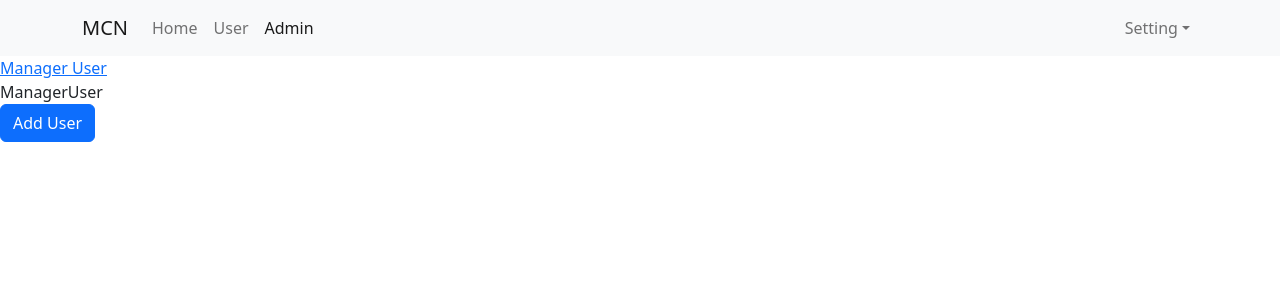
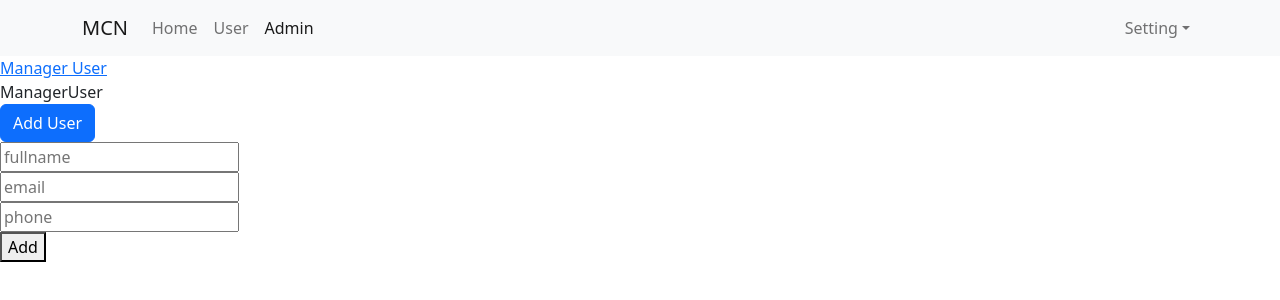
Before and after one commit to phongnhadn1991/reactjs-shop, a React (Create React App) app: page /admins/manager-user in a window 1280 px wide. Shown: the top 300 px of the page. Built offline with nearby package versions, Linux system fonts and the light colour scheme.

Commit message:
axios call api

```diff
--- a/src/components/Admin/Content/ManagerUser.jsx
+++ b/src/components/Admin/Content/ManagerUser.jsx
@@ -1,12 +1,105 @@
-import React from 'react';
+import React, { useState } from 'react';
+import axios from 'axios'
+import { ToastContainer, toast } from 'react-toastify';
+import 'react-toastify/dist/ReactToastify.css';
 
 const ManagerUser = (props) => {
+
+    const [fullNameUser, setfullNameUser] = useState('')
+    const [emailUser, setemailUser] = useState('')
+    const [phoneUser, setphoneUser] = useState('')
+
+    const clearForm = () => {
+        setfullNameUser('')
+        setemailUser('')
+        setphoneUser('')
+    }
+
+    const onchangeFullNameUser = (e) => {
+        setfullNameUser(e.target.value)
+    }
+    const onchangeEmailUser = (e) => {
+        setemailUser(e.target.value)
+    }
+    const onchangePhoneNameUser = (e) => {
+        setphoneUser(e.target.value)
+    }
+
+    const validateEmail = (email) => {
+        return String(email)
+          .toLowerCase()
+          .match(
+            /^(([^<>()[\]\\.,;:\s@"]+(\.[^<>()[\]\\.,;:\s@"]+)*)|(".+"))@((\[[0-9]{1,3}\.[0-9]{1,3}\.[0-9]{1,3}\.[0-9]{1,3}\])|(([a-zA-Z\-0-9]+\.)+[a-zA-Z]{2,}))$/
+          );
+      };
+
+    const addNewUser = async (e) => {
+        e.preventDefault()
+        // validate
+
+        if(!fullNameUser) {
+            toast.warn('Invalid full name')
+            return
+        }
+
+        const isValidEmail = validateEmail(emailUser)
+        if(!isValidEmail) {
+            toast.warn('Invalid email')
+            return
+        }
+
+        if(!phoneUser) {
+            toast.warn('Invalid phone')
+            return
+        }
+
+        let dataForm = {
+            fullname: fullNameUser,
+            email: emailUser,
+            phone: phoneUser
+        }
+        // call apis
+        console.log('>>> form data:', dataForm);
+        let res = await axios.post('https://6177a06f9c328300175f5a35.mockapi.io/users', dataForm)
+        if(res.data && res.status === 201) {
+            clearForm()
+            toast.success('Created User')
+        }
+
+    }
+
     return (
         <div>
             ManagerUser
             <div>
             <button className='btn btn-primary'>Add User</button>
             </div>
+            <form >
+                <div className='col-md-4'>
+                    <input onChange={(e) => onchangeFullNameUser(e)} value={fullNameUser} type="text" placeholder='fullname' />
+                </div>
+                <div className='col-md-4'>
+                <input onChange={(e) => onchangeEmailUser(e)} value={emailUser} type="text" placeholder='email' />
+                </div>
+                <div className='col-md-4'>
+                <input onChange={(e) => onchangePhoneNameUser(e)} value={phoneUser} type="text" placeholder='phone' />
+                </div>
+                <button onClick={(e) => { addNewUser(e) }}>Add</button>
+            </form>
+
+            <ToastContainer
+            position="top-right"
+            autoClose={5000}
+            hideProgressBar={false}
+            newestOnTop={false}
+            closeOnClick
+            rtl={false}
+            pauseOnFocusLoss
+            draggable
+            pauseOnHover
+            theme="light"
+            />
+            <ToastContainer />
         </div>
     );
 }
```
Also changed, not shown: src/services/apiService.jsx (added).
